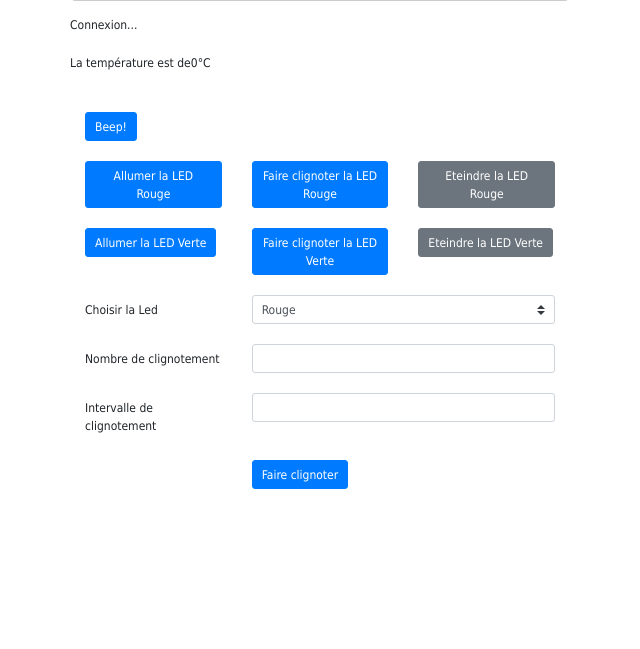
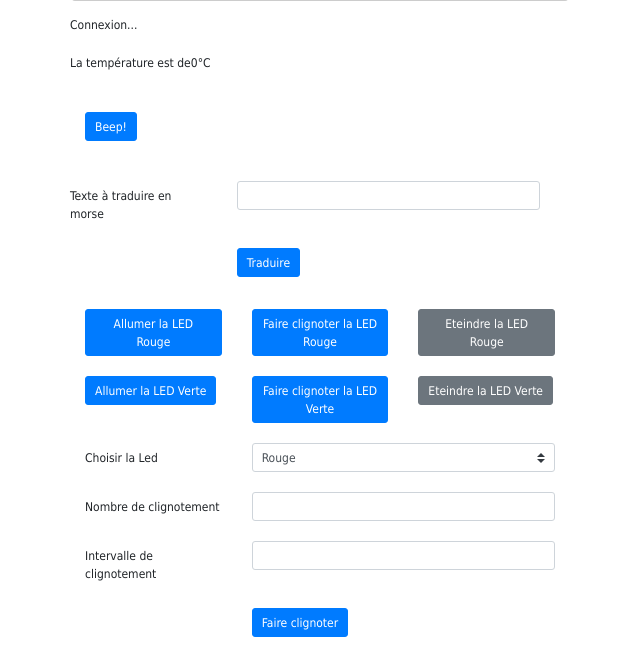
Before and after one commit to Aymarick/raspberry-dev3, a Flask app: page / in a window 1280 px wide. Shown: the part 219-868 px from the top of the page, without its empty margins (0-640 px from the left). Before the commit the page ends 708 px from the top, so only its background shows below. Run offline with Flask 2, Linux system fonts and the light colour scheme; some libraries are stand-ins or nearby versions.

Commit message:
morse code from text

```diff
--- a/application.py
+++ b/application.py
@@ -5,6 +5,7 @@ from buzzer import Buzzer
 from temperature import TemperatureSensor
 from light import LightSensor
 from movement import MovementSensor
+from morse import convertStrToMorse
 import RPi.GPIO as GPIO
 from threading import Thread
 app = Flask(__name__)
@@ -42,6 +43,14 @@ def light():
 @app.route('/beep')
 def beep():
     buzzer.beep(0.5)
+    return redirect(url_for('home'))
+
+@app.route('/morse', methods=['POST'])
+def morse():
+    code = request.form['code']
+    text = convertStrToMorse(code)
+    thread = Thread(target=buzzer.morse, args=(text, ))
+    thread.start()
     return redirect(url_for('home'))
 
 @app.route('/on/<color>')
@@ -90,4 +99,3 @@ def ready():
 
 movement = MovementSensor(17, detect, ready)
 # movement.startDetection()
-buzzer.morse('-... --- -. .--- --- ..- .-.')
--- a/templates/home.html
+++ b/templates/home.html
@@ -36,6 +36,21 @@
     <div class="col-sm">
       <a href="/beep" class="btn btn-primary">Beep!</a>
     </div>
+  </div>
+  <div class="row">
+    <form action="/morse" method="POST">
+      <div class="form-group row">
+        <label for="code" class="col-4 col-form-label">Texte à traduire en morse</label>
+        <div class="col-8">
+          <input id="code" name="code" type="text" class="form-control">
+        </div>
+      </div>
+      <div class="form-group row">
+        <div class="offset-4 col-8">
+          <button name="submit" type="submit" class="btn btn-primary">Traduire</button>
+        </div>
+      </div>
+    </form>
   </div>
   <div class="row">
     <div class="col-sm">
```
